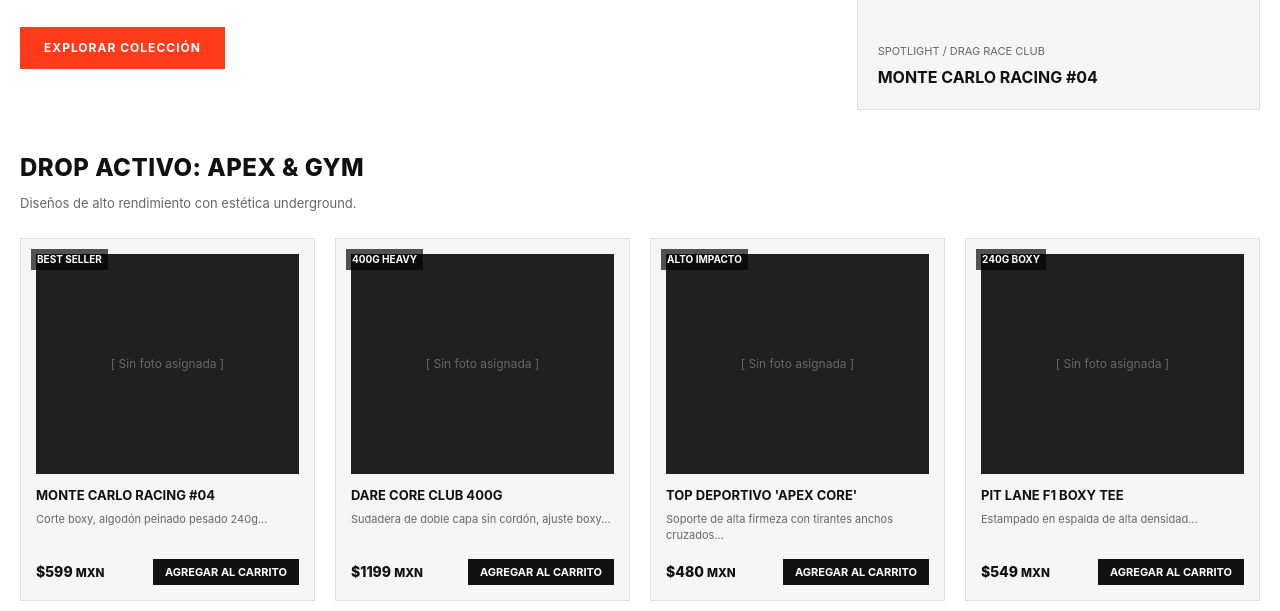
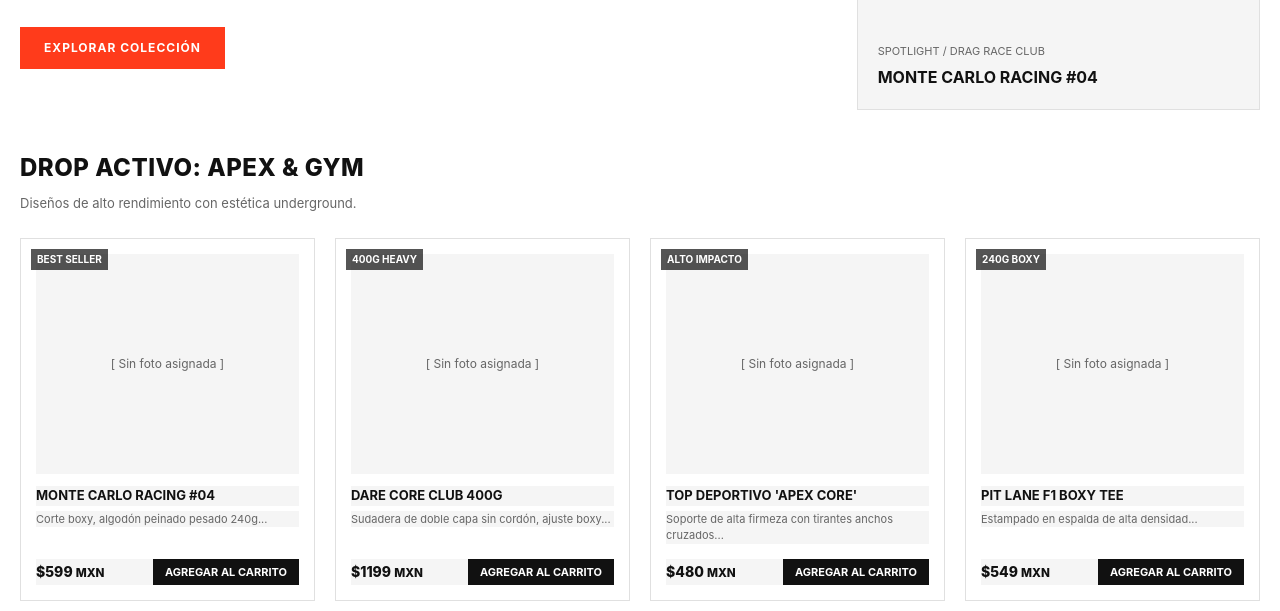
Before and after one commit to jonluna011-boop/darecore-store, a plain HTML site: page web/index.html in a window 1280 px wide. Shown: the part 341-952 px from the top of the page. Drawn offline with Linux system fonts and the light colour scheme.

Commit message:
Add light background styles for product cards
Added styles to enforce light background for product cards and images.

```diff
--- a/web/styles.css
+++ b/web/styles.css
@@ -409,3 +409,18 @@ footer {
     display: none;
   }
 }
+/* Forzar tarjetas de productos generales a fondo claro */
+.product-card,
+.product-item,
+.product-box {
+  background-color: #ffffff !important;
+  color: #111111 !important;
+  border: 1px solid #e0e0e0 !important;
+}
+
+/* Forzar que el espacio de la imagen dentro de la tarjeta del producto sea claro */
+.product-card img,
+.product-card div,
+.product-item div {
+  background-color: #f5f5f5 !important;
+}
```
